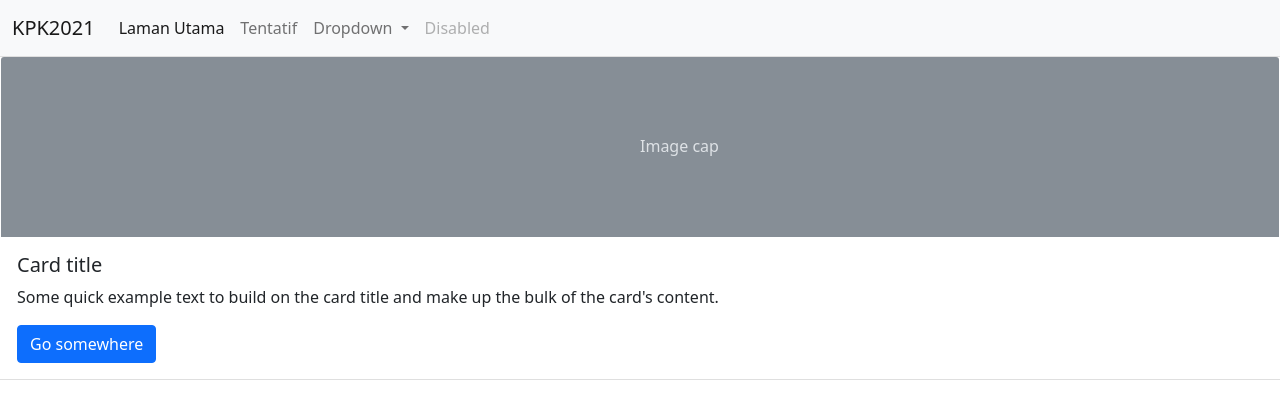
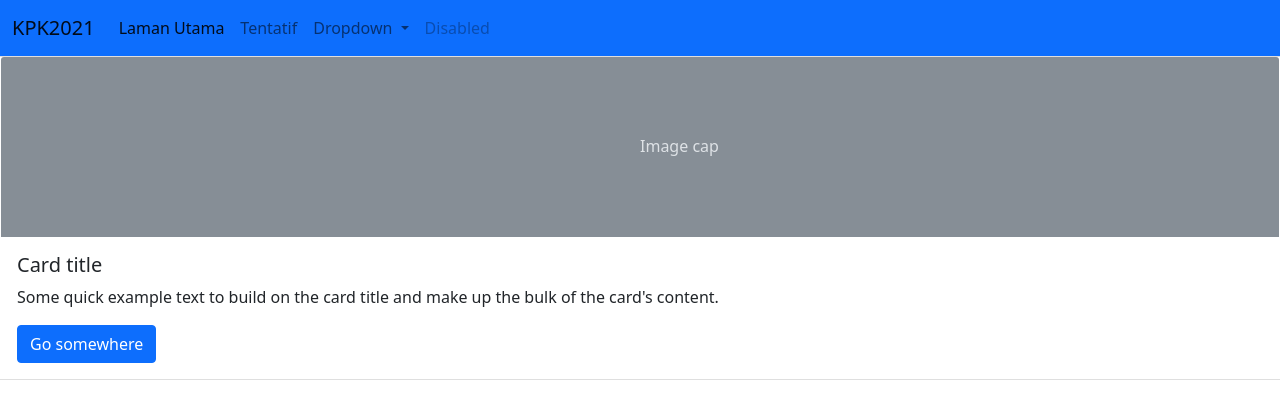
Before and after one commit to blurenciel/KPK2021, a Jekyll site: the page index.html, which Jekyll copies as it is, in a window 1280 px wide. Shown: the top 419 px of the page. Built offline with Jekyll 4.4.1, drawn with Linux system fonts in a browser that asks for light colours.

Commit message:
Update index.html

```diff
--- a/index.html
+++ b/index.html
@@ -12,7 +12,7 @@ and open the template in the editor.
         <meta name="viewport" content="width=device-width, initial-scale=1.0">
     </head>
     <body>
-           <nav class="navbar navbar-expand-lg navbar-light bg-light">
+           <nav class="navbar navbar-expand-lg navbar-light bg-primary">
   <div class="container-fluid">
       <a class="navbar-brand" href="#">KPK2021</a>
         <button class="navbar-toggler" type="button" data-bs-toggle="collapse" data-bs-target="#navbarSupportedContent" aria-controls="navbarSupportedContent" aria-expanded="false" aria-label="Toggle navigation">
```
